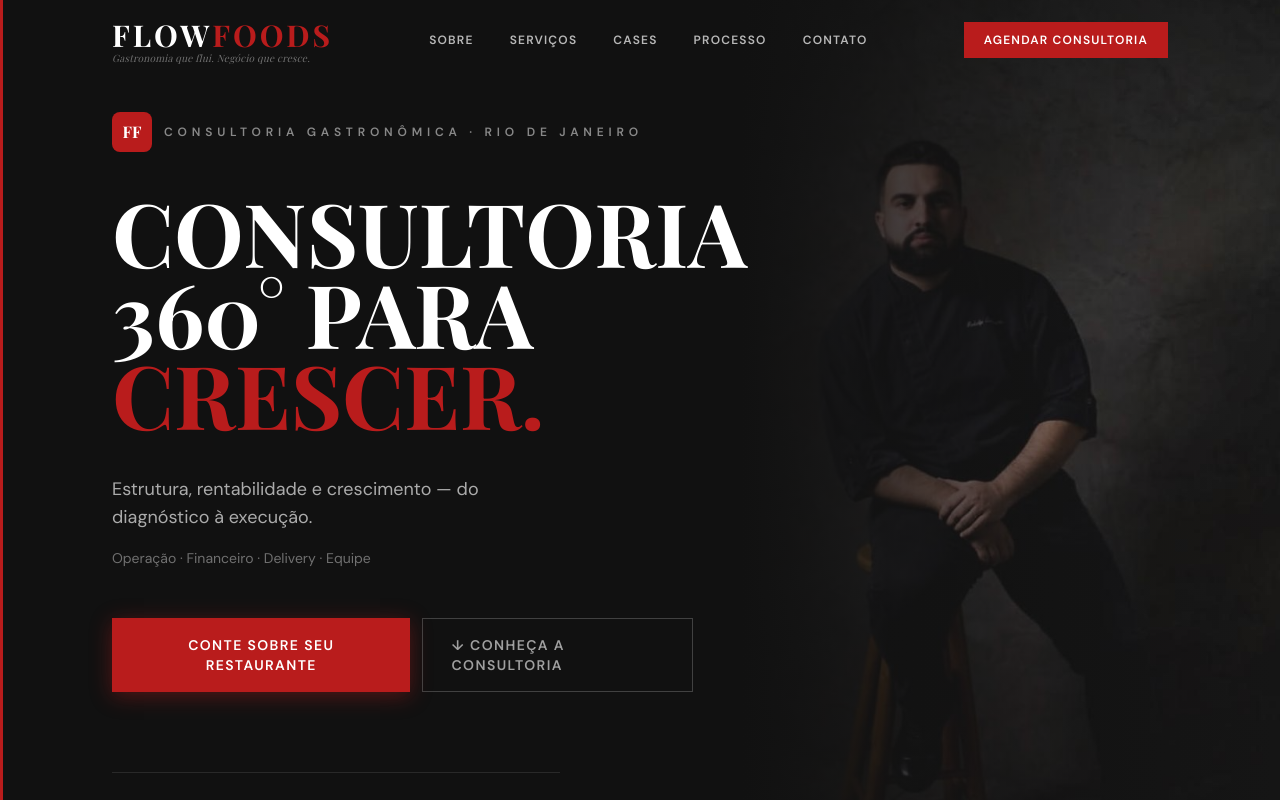
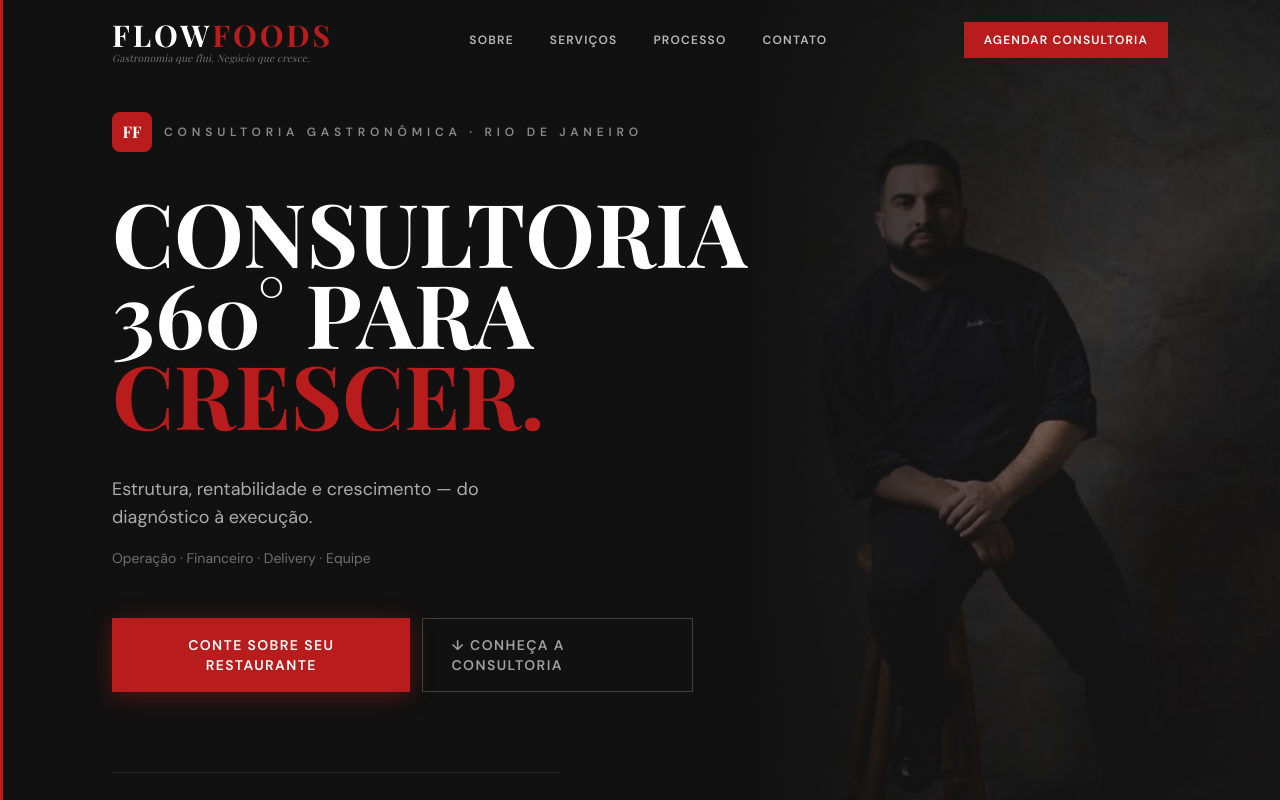
Before and after one commit to Flowfoods/flowfoods, a Next.js app: page / in a window 1280 px wide. Shown: the top 800 px of the page. Built offline with nearby package versions, Linux system fonts and the light colour scheme.

Commit message:
fix: remove Cases do menu de navegação do header

```diff
--- a/src/components/Header.tsx
+++ b/src/components/Header.tsx
@@ -3,11 +3,10 @@
 import { useState, useEffect } from 'react';
 
 const navLinks = [
-  { label: 'Sobre',    href: '#sobre' },
-  { label: 'Serviços', href: '#servicos' },
-  { label: 'Cases',    href: '#cases' },
-  { label: 'Processo', href: '#processo' },
-  { label: 'Contato',  href: '#contato' },
+  { label: 'Sobre',      href: '#sobre' },
+  { label: 'Serviços',   href: '#servicos' },
+  { label: 'Processo',   href: '#processo' },
+  { label: 'Contato',    href: '#contato' },
 ];
 
 export default function Header() {
```
